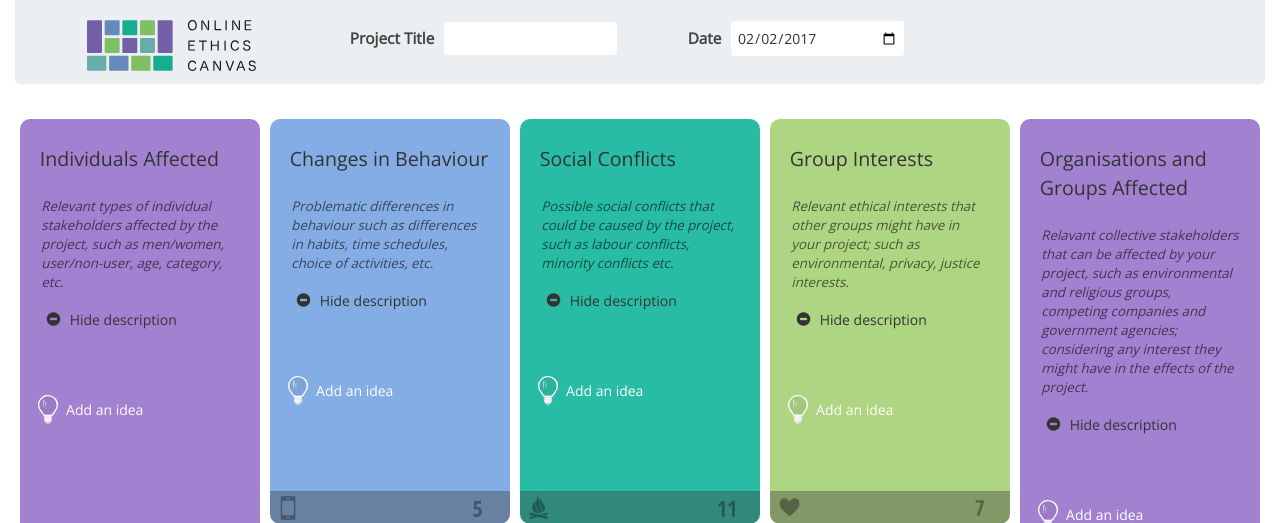
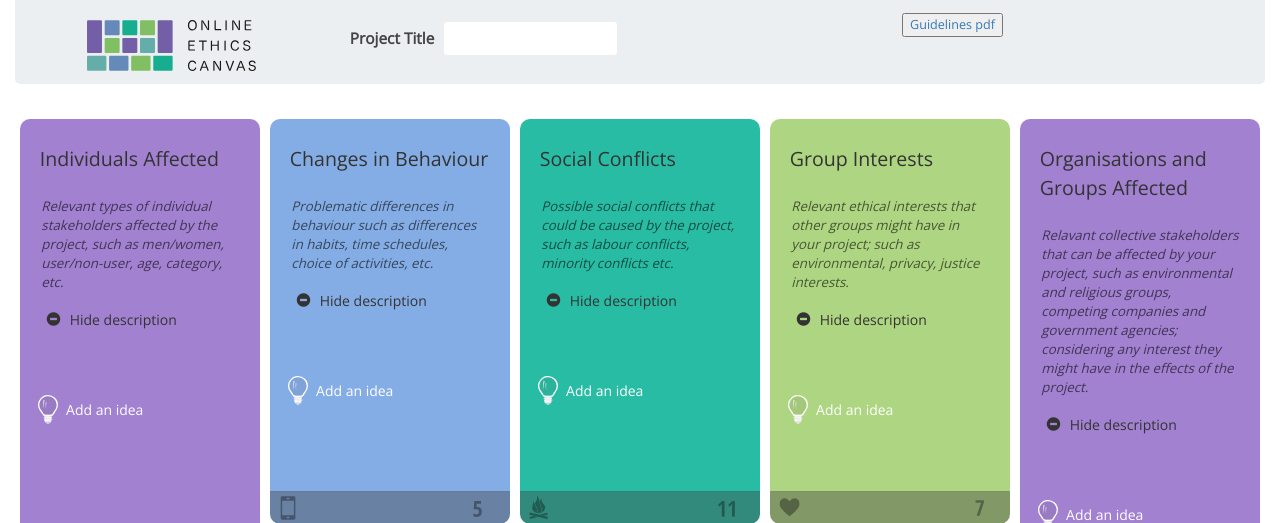
Before and after one commit to myersjo/ethics-canvas-docker, a PHP site: page /canvas/index.php in a window 1280 px wide. Shown: the top 523 px of the page. Run offline with PHP 8.4, Linux system fonts and the light colour scheme; data that the repository does not hold is empty; some libraries are stand-ins or nearby versions.

Commit message:
Date removed and button added

```diff
--- a/code/canvas/index.php
+++ b/code/canvas/index.php
@@ -55,10 +55,12 @@
                         <label class="project_title">Project Title</label>
                         <input class="proj_title" name="field_00[]" type="text"/>
                     </div>
-                    <div class="col-md-3  ">
-                        <label class="project_date">Date</label>
-                        <input class="proj_date" name="field_00[]" type="date"/>
-                    </div>
+			<p class=“text-center”>
+				<a href=“www.facebook.com”>
+					<button class= “guidelines” type=“button” name=“guidelines”> Guidelines pdf</button>
+				</a>
+			</p>
+                    <!—— date removed dylan —->
                     <!-- login coming soon -->
                     <div class="col-md-3  ">
                     <?php if (!empty($name)) { ?>
@@ -728,6 +730,8 @@
                         </p>
                         <!-- END EXPORT PDF -->
 
+
+
                     </div>
 
                 </div>
```
